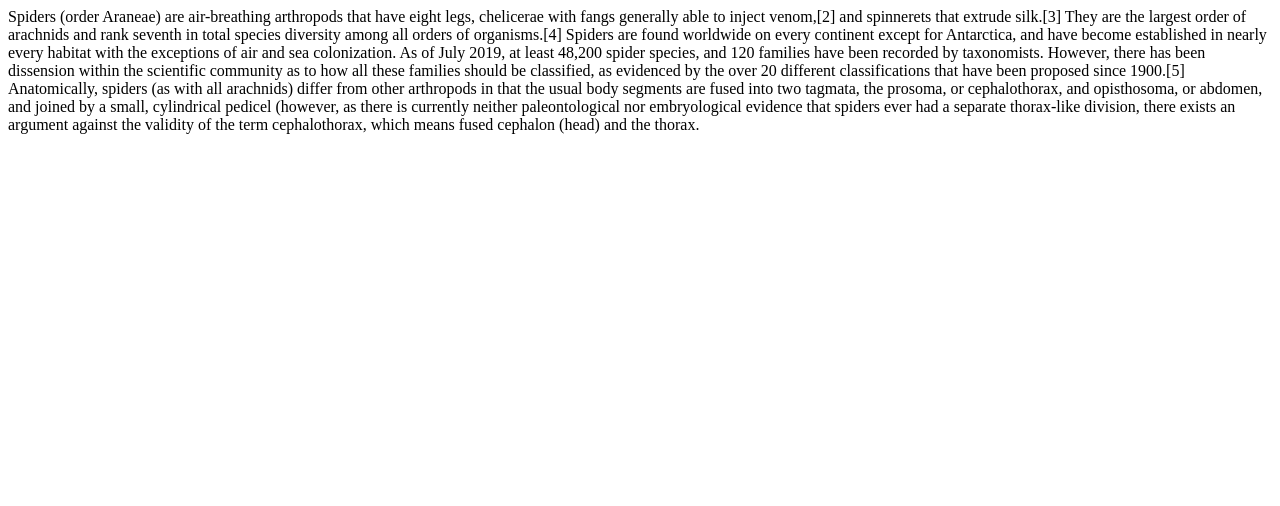
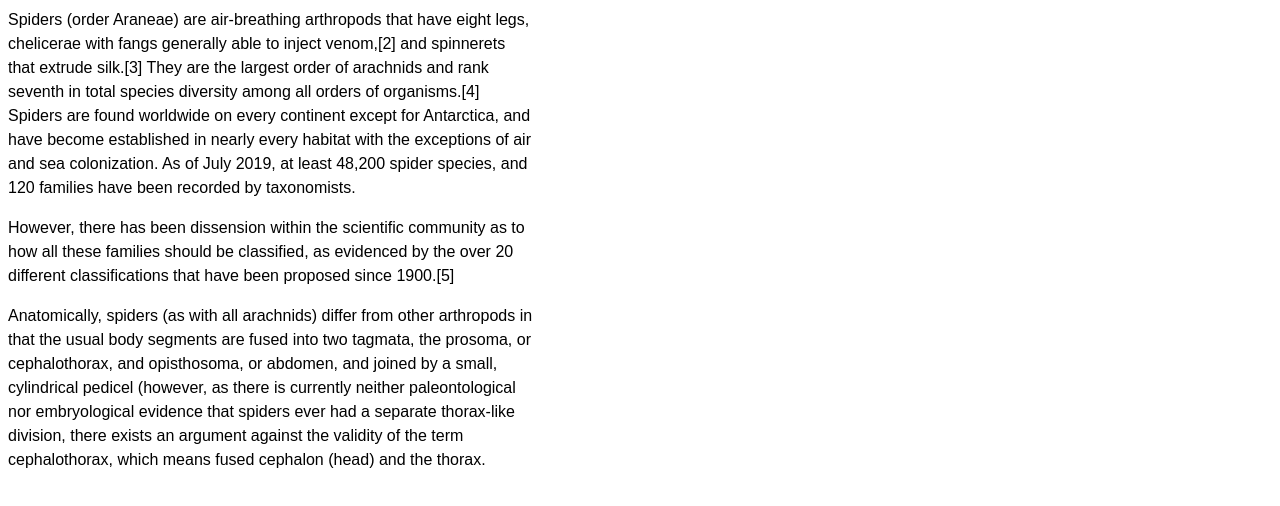
Before and after one commit to TushRas10/tushras10.github.io, a plain HTML site: page index.html in a window 1280 px wide. Drawn offline with Linux system fonts and the light colour scheme.

Commit message:
Added paragraphs and styles

```diff
--- a/index.html
+++ b/index.html
@@ -1,9 +1,17 @@
 <html>
+    <head>
+        <style>
+            p {
+                font: 100%/1.5 sans-serif;
+                max-width: 33em;
+            }
+        </style>
+    </head>
 <body>
-    Spiders (order Araneae) are air-breathing arthropods that have eight legs, chelicerae with fangs generally able to inject venom,[2] and spinnerets that extrude silk.[3] They are the largest order of arachnids and rank seventh in total species diversity among all orders of organisms.[4] Spiders are found worldwide on every continent except for Antarctica, and have become established in nearly every habitat with the exceptions of air and sea colonization. As of July 2019, at least 48,200 spider species, and 120 families have been recorded by taxonomists.
+    <p>Spiders (order Araneae) are air-breathing arthropods that have eight legs, chelicerae with fangs generally able to inject venom,[2] and spinnerets that extrude silk.[3] They are the largest order of arachnids and rank seventh in total species diversity among all orders of organisms.[4] Spiders are found worldwide on every continent except for Antarctica, and have become established in nearly every habitat with the exceptions of air and sea colonization. As of July 2019, at least 48,200 spider species, and 120 families have been recorded by taxonomists. </p>
 
-    However, there has been dissension within the scientific community as to how all these families should be classified, as evidenced by the over 20 different classifications that have been proposed since 1900.[5]
+    <p>However, there has been dissension within the scientific community as to how all these families should be classified, as evidenced by the over 20 different classifications that have been proposed since 1900.[5]</p>
 
-    Anatomically, spiders (as with all arachnids) differ from other arthropods in that the usual body segments are fused into two tagmata, the prosoma, or cephalothorax, and opisthosoma, or abdomen, and joined by a small, cylindrical pedicel (however, as there is currently neither paleontological nor embryological evidence that spiders ever had a separate thorax-like division, there exists an argument against the validity of the term cephalothorax, which means fused cephalon (head) and the thorax.
+    <p>Anatomically, spiders (as with all arachnids) differ from other arthropods in that the usual body segments are fused into two tagmata, the prosoma, or cephalothorax, and opisthosoma, or abdomen, and joined by a small, cylindrical pedicel (however, as there is currently neither paleontological nor embryological evidence that spiders ever had a separate thorax-like division, there exists an argument against the validity of the term cephalothorax, which means fused cephalon (head) and the thorax. </p>
 </body>
 </html>
```
